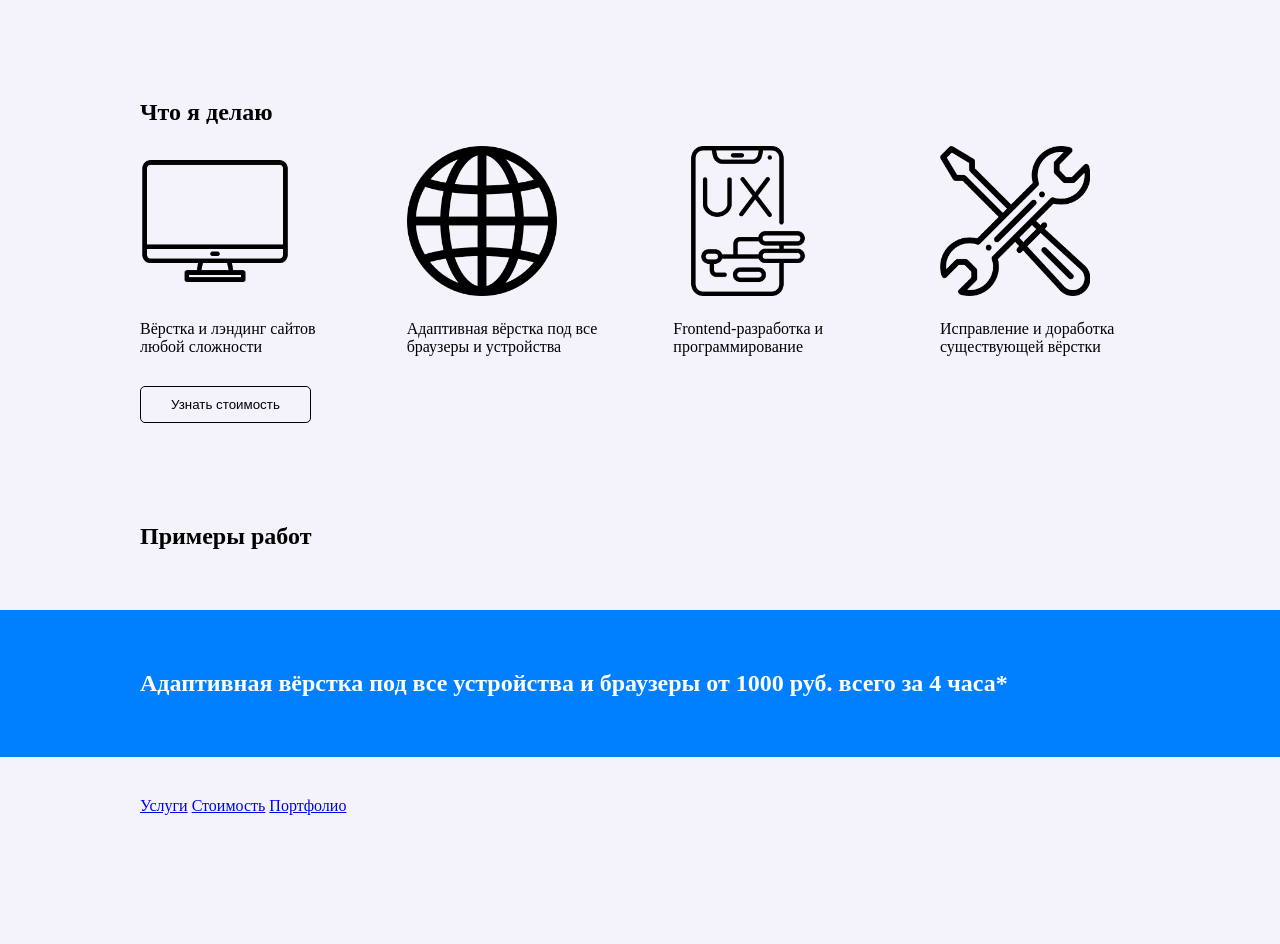
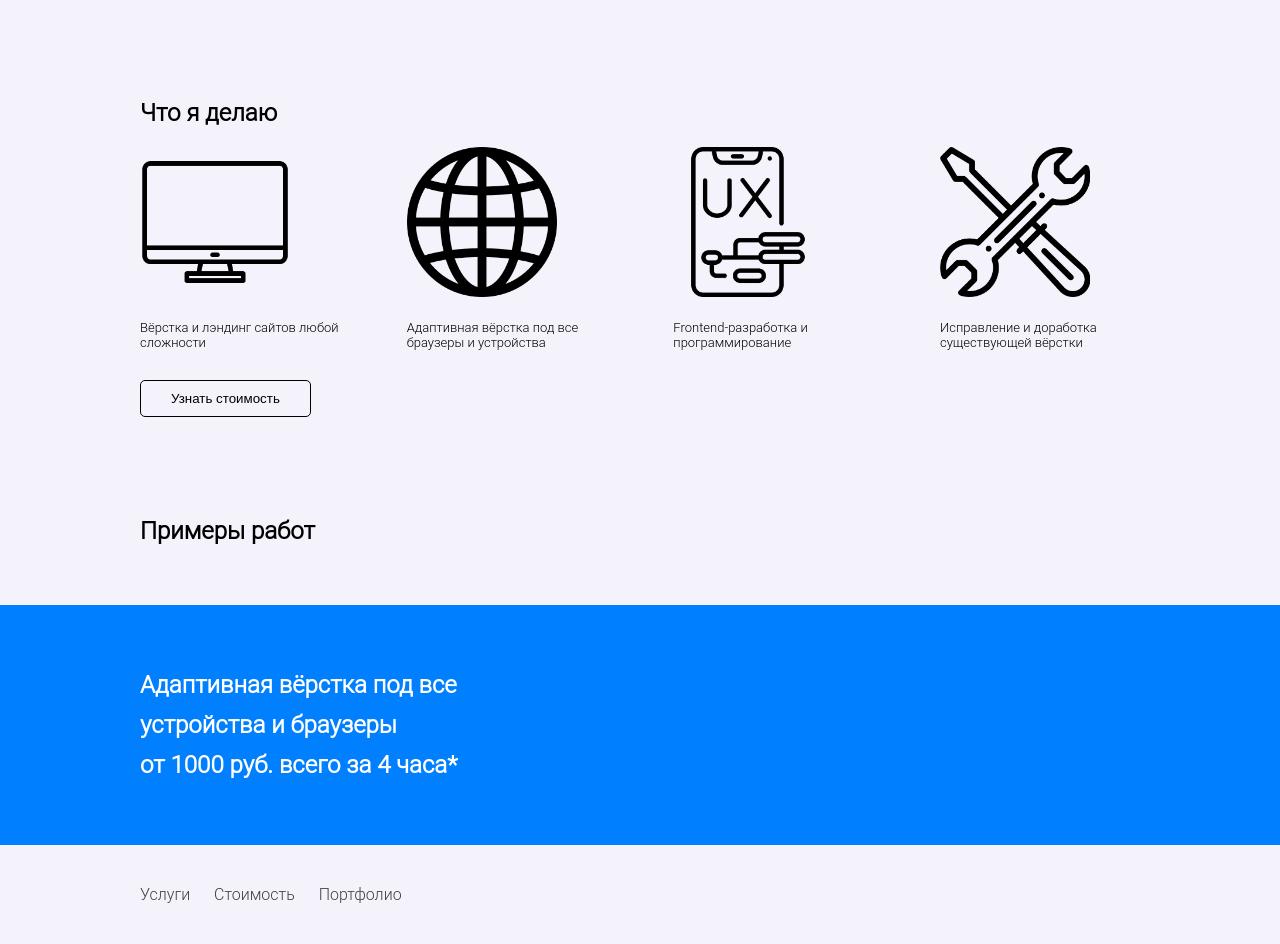
Before and after one commit to alexspavlov/django_demo_for_deploy, a Django app: page / in a window 1280 px wide. Shown: the part 441-1385 px from the top of the page. Before the commit the page ends 1256 px from the top, so only its background shows below. Run offline with Django 4.2, Linux system fonts and the light colour scheme.

Commit message:
Добавлено приложение "main" и шаблон для него.

```diff
--- a/mysite/main/static/main/css/main.css
+++ b/mysite/main/static/main/css/main.css
@@ -1,9 +1,19 @@
-/*тело страницы*/
+/*Тело страницы*/
 
 html, body {
     margin: 0;
     padding: 0;
     background-color:#F4F3FC;
+    font-family: "Roboto Light", sans-serif;
+}
+
+a {
+    text-decoration: none;
+    color:#404040;
+}
+
+a:hover {
+    color: #747373;
 }
 
 /*Хэдер*/
@@ -20,10 +30,18 @@ header {
     margin-right: auto;
 }
 
+.fixed-container a {
+    margin-right: 20px;
+}
+
 header > div {
     display: flex;
     justify-content: space-between;
     align-items: center;
+}
+
+.number {
+    margin-right:10px;
 }
 
 /*Для всех секций*/
@@ -54,12 +72,14 @@ section {
 .price-info {
     background-color:#0080FF;
     color:white;
+    line-height: 40px;
 }
 
 .services {
     display: flex;
     justify-content: space-between;
     margin-bottom: 30px;
+    font-size: small;
 
 }
 
--- a/mysite/main/templates/main/base.html
+++ b/mysite/main/templates/main/base.html
@@ -3,7 +3,7 @@
 <html lang="en">
 <head>
     <meta charset="UTF-8">
-    <title>Сайт Дмитрия Алексеева – {% block title %}{% endblock %}</title>
+    <title>Сайт Ивана Иванова – {% block title %}{% endblock %}</title>
     <link rel="stylesheet" href="{% static 'main/css/main.css' %}">
 </head>
 <body>
@@ -15,7 +15,7 @@
                 <a href="#">Портфолио</a>
             </div>
             <div>
-                <span>+7 909 999-55-44</span>
+                <span class="number">+7 909 999-55-44</span>
                 <button class="light-button">Заказать звонок</button>
             </div>
         </div>
@@ -23,7 +23,7 @@
 
     <section class="section_1">
         <div class="fixed-container">
-            <h1>Дмитрий Алексеев</h1>
+            <h1>Иван Иванов</h1>
             <p>Frontend-разработчик и веб-верстальщик</p>
             <button class="dark-button">Узнать больше</button>
         </div>
@@ -62,7 +62,9 @@
 
     <section class="price-info">
         <div class="fixed-container">
-            <h2>Адаптивная вёрстка под все устройства и браузеры от 1000 руб. всего за 4 часа*</h2>
+            <h2>Адаптивная вёрстка под все
+                <br>устройства и браузеры
+                <br>от 1000 руб. всего за 4 часа*</h2>
         </div>
     </section>
 
```
